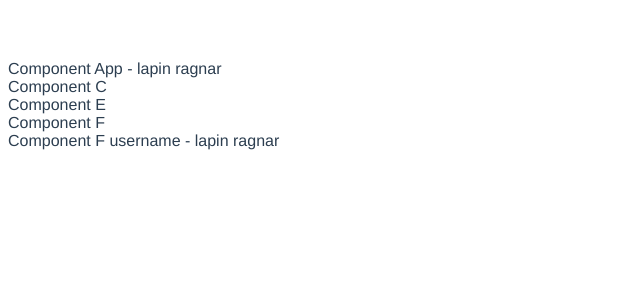
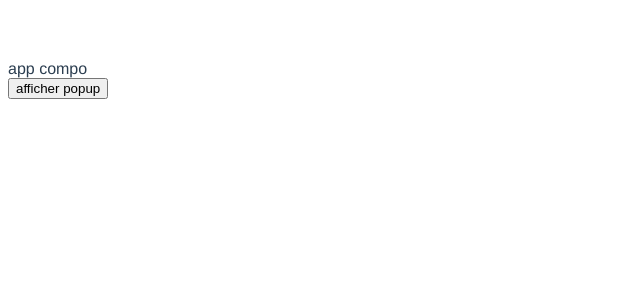
Before and after one commit to lapinRagnar/vue3_tuto, a Vue app: page / in a window 1280 px wide. Shown: the top 300 px of the page, without its empty margins (0-640 px from the left). Built offline with nearby package versions, Linux system fonts and the light colour scheme.

Commit message:
12 -  Component Events - envoyer data de parent au enfant - ne marche pas

```diff
--- a/src/App.vue
+++ b/src/App.vue
@@ -1,23 +1,19 @@
 <template >
-  <div>Component App - {{ name }}</div>
-  <ComponentC></ComponentC>
+  <div>app compo</div>
+  <button  @click="showPopup=true">afficher popup</button>
+  <PopupCompo v-if="showPopup" @cacher="showPopup = false"/>
 </template>
 
 <script>
 
-import ComponentC from './components/ComponentC.vue'
+import PopupCompo from './components/Popup.vue'
 
 export default {
   name: 'App',
-  components: { ComponentC },
+  components: {PopupCompo},
   data(){
     return {
-      name: 'lapin ragnar'
-    }
-  },
-  provide(){
-    return {
-      username: this.name,
+      showPopup: false
     }
   },
   methods: {},
--- /dev/null
+++ b/src/components/Popup.vue
@@ -0,0 +1,17 @@
+<template>
+  <h1>c'est le popup</h1>
+  <button @click="$emits('cacher')">cacher</button>
+
+</template>
+
+<script>
+export default {
+  name: 'PopupCompo',
+  emits: ['cacher']
+
+}
+</script>
+
+<style>
+
+</style>
```
